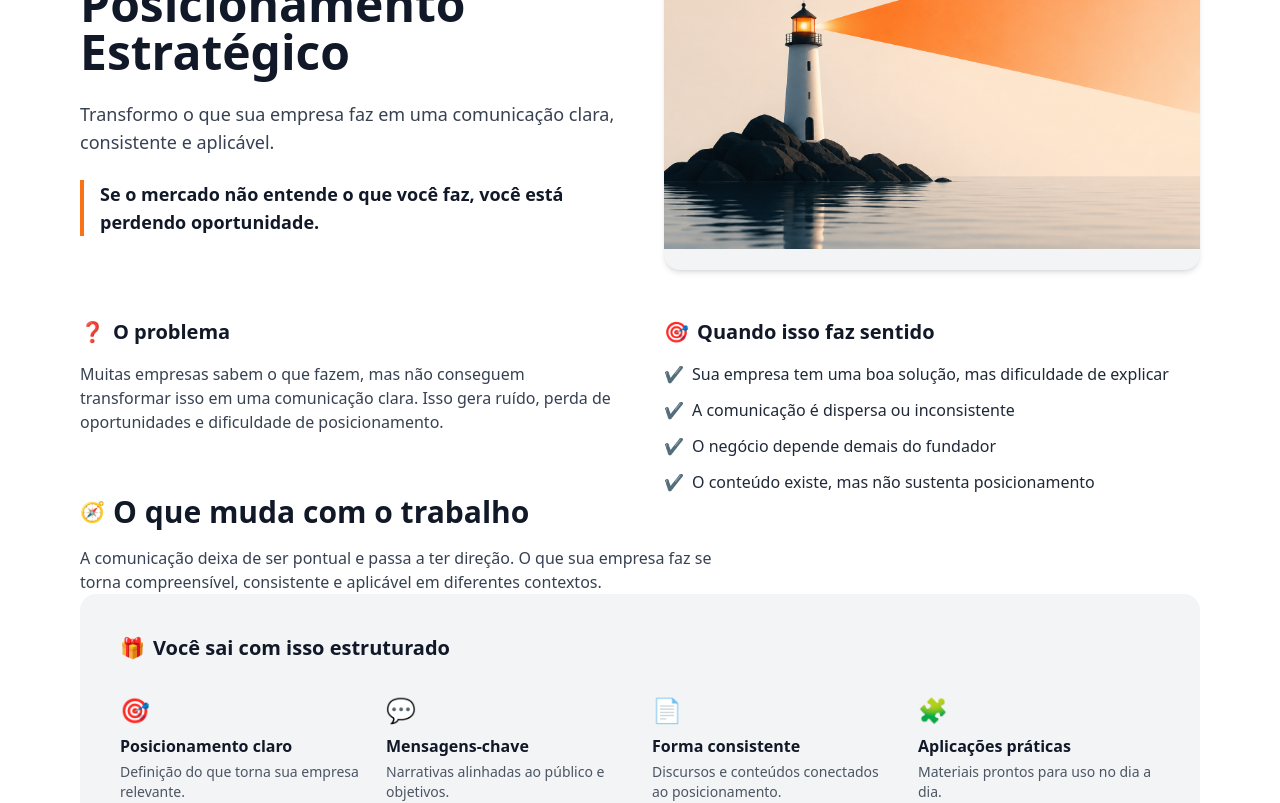
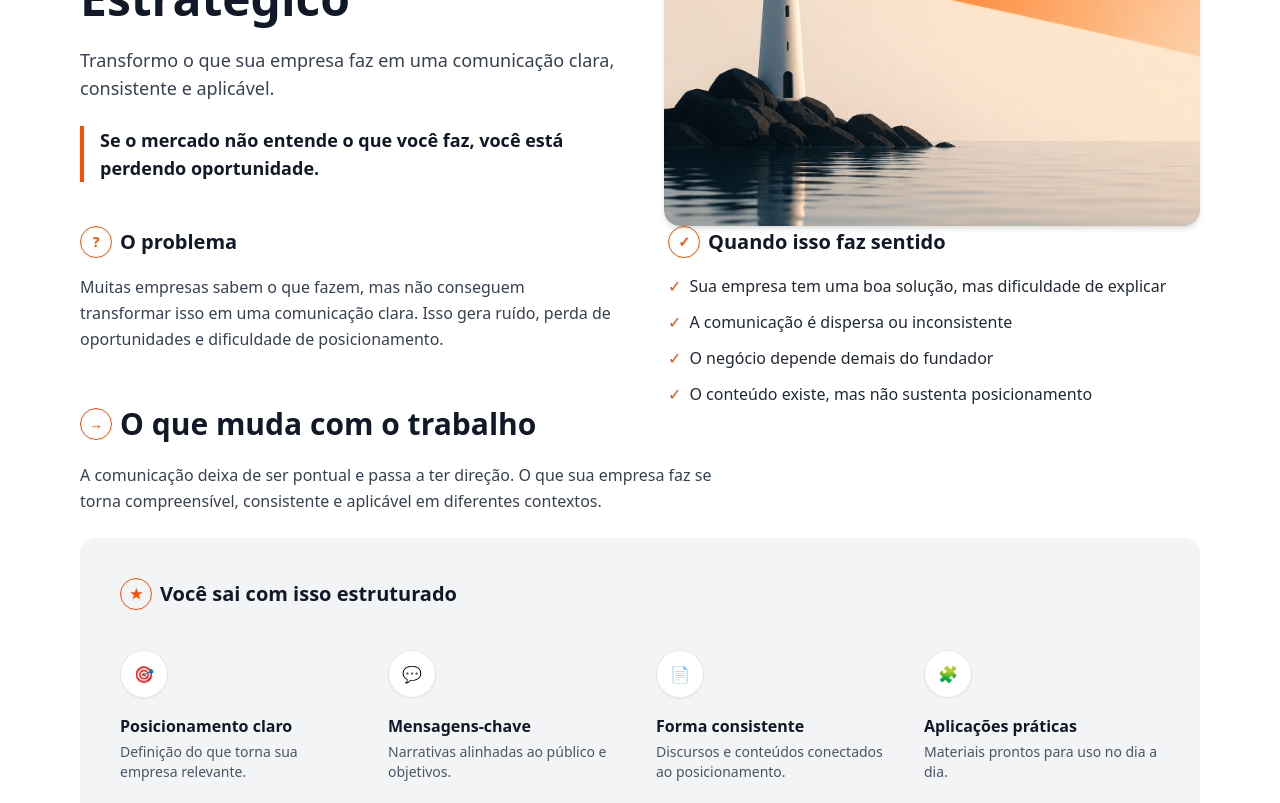
Before and after one commit to andretomazela-dev/integrado, a Next.js app: page /sistema-de-posicionamento-estrategico in a window 1280 px wide. Shown: the part 320-1123 px from the top of the page. Built offline with nearby package versions, Linux system fonts and the light colour scheme.

Commit message:
Update page.jsx

```diff
--- a/app/sistema-de-posicionamento-estrategico/page.jsx
+++ b/app/sistema-de-posicionamento-estrategico/page.jsx
@@ -12,7 +12,7 @@ export default function SistemaPosicionamento() {
       <main className="bg-white">
 
         {/* HERO */}
-        <section className="container pt-14 pb-10 md:pt-16 md:pb-12 grid md:grid-cols-2 gap-12 items-center">
+        <section className="container pt-16 pb-12 grid md:grid-cols-2 gap-12 items-center">
 
           <div>
             <p className="uppercase tracking-wide text-sm text-orange-600 font-semibold">
@@ -27,32 +27,33 @@ export default function SistemaPosicionamento() {
               Transformo o que sua empresa faz em uma comunicação clara, consistente e aplicável.
             </p>
 
-            <p className="mt-6 text-lg font-semibold text-gray-900 border-l-4 border-orange-500 pl-4">
+            <p className="mt-6 text-lg font-semibold text-gray-900 border-l-4 border-[#FF4D00] pl-4">
               Se o mercado não entende o que você faz, você está perdendo oportunidade.
             </p>
           </div>
 
-          <div className="rounded-2xl overflow-hidden shadow-md relative h-[300px] md:h-[400px] bg-gray-100 p-6">
+          {/* IMAGEM SEM BORDA */}
+          <div className="rounded-2xl overflow-hidden shadow-md relative h-[320px] md:h-[420px]">
             <Image
               src="/hero-posicionamento.png"
               alt="Clareza e direção estratégica"
               fill
-              className="object-contain"
+              className="object-cover"
             />
           </div>
 
         </section>
 
         {/* PROBLEMA + QUANDO */}
-        <section className="container grid md:grid-cols-2 gap-12 mt-12">
+        <section className="container grid md:grid-cols-2 gap-14 mt-12">
 
           <div>
             <h2 className="text-xl font-bold mb-4 flex items-center gap-2">
-              <span className="text-orange-500 text-xl">❓</span>
+              <span className="w-8 h-8 flex items-center justify-center rounded-full border border-[#FF4D00] text-[#FF4D00] text-sm">?</span>
               O problema
             </h2>
 
-            <p className="text-gray-700">
+            <p className="text-gray-700 leading-relaxed">
               Muitas empresas sabem o que fazem, mas não conseguem transformar isso em uma comunicação clara.
               Isso gera ruído, perda de oportunidades e dificuldade de posicionamento.
             </p>
@@ -60,49 +61,52 @@ export default function SistemaPosicionamento() {
 
           <div>
             <h2 className="text-xl font-bold mb-4 flex items-center gap-2">
-              <span className="text-orange-500 text-xl">🎯</span>
+              <span className="w-8 h-8 flex items-center justify-center rounded-full border border-[#FF4D00] text-[#FF4D00] text-sm">✓</span>
               Quando isso faz sentido
             </h2>
 
             <ul className="space-y-3 text-gray-800">
-              <li className="flex gap-2"><span className="text-orange-500">✔</span> Sua empresa tem uma boa solução, mas dificuldade de explicar</li>
-              <li className="flex gap-2"><span className="text-orange-500">✔</span> A comunicação é dispersa ou inconsistente</li>
-              <li className="flex gap-2"><span className="text-orange-500">✔</span> O negócio depende demais do fundador</li>
-              <li className="flex gap-2"><span className="text-orange-500">✔</span> O conteúdo existe, mas não sustenta posicionamento</li>
+              <li className="flex gap-2"><span className="text-[#FF4D00]">✓</span> Sua empresa tem uma boa solução, mas dificuldade de explicar</li>
+              <li className="flex gap-2"><span className="text-[#FF4D00]">✓</span> A comunicação é dispersa ou inconsistente</li>
+              <li className="flex gap-2"><span className="text-[#FF4D00]">✓</span> O negócio depende demais do fundador</li>
+              <li className="flex gap-2"><span className="text-[#FF4D00]">✓</span> O conteúdo existe, mas não sustenta posicionamento</li>
             </ul>
           </div>
 
         </section>
 
         {/* TRANSFORMAÇÃO */}
-        <section className="container mt-16">
+        <section className="container mt-20">
 
           <h2 className="text-2xl md:text-3xl font-bold flex items-center gap-2">
-            <span className="text-orange-500 text-xl">🧭</span>
+            <span className="w-8 h-8 flex items-center justify-center rounded-full border border-[#FF4D00] text-[#FF4D00] text-sm">→</span>
             O que muda com o trabalho
           </h2>
 
-          <p className="mt-4 text-gray-700 max-w-2xl">
+          <p className="mt-5 text-gray-700 max-w-2xl leading-relaxed">
             A comunicação deixa de ser pontual e passa a ter direção.
             O que sua empresa faz se torna compreensível, consistente e aplicável em diferentes contextos.
           </p>
 
         </section>
 
-        {/* ENTREGA */}
-        <section className="container mt-10">
+        {/* ENTREGA (CORRIGIDO) */}
+        <section className="container mt-12">
 
-          <div className="bg-gray-100 rounded-2xl p-8 md:p-10">
+          <div className="bg-gray-100 rounded-2xl p-10 mt-6">
 
-            <h3 className="text-xl font-semibold mb-8 flex items-center gap-2">
-              <span className="text-orange-500 text-xl">🎁</span>
+            <h3 className="text-xl font-semibold mb-10 flex items-center gap-2">
+              <span className="w-8 h-8 flex items-center justify-center rounded-full border border-[#FF4D00] text-[#FF4D00] text-sm">★</span>
               Você sai com isso estruturado
             </h3>
 
-            <div className="grid md:grid-cols-4 gap-6">
+            <div className="grid md:grid-cols-4 gap-8">
 
-              <div>
-                <div className="text-2xl mb-2 text-orange-500">🎯</div>
+              {/* ITEM */}
+              <div className="flex flex-col items-start">
+                <div className="w-12 h-12 flex items-center justify-center rounded-full bg-white shadow-sm border border-gray-200 mb-4 text-[#FF4D00]">
+                  🎯
+                </div>
                 <h4 className="font-semibold">Posicionamento claro</h4>
                 <p className="text-sm text-gray-600 mt-1">
                   Definição do que torna sua empresa relevante.
@@ -110,7 +114,9 @@ export default function SistemaPosicionamento() {
               </div>
 
               <div>
-                <div className="text-2xl mb-2 text-orange-500">💬</div>
+                <div className="w-12 h-12 flex items-center justify-center rounded-full bg-white shadow-sm border border-gray-200 mb-4 text-[#FF4D00]">
+                  💬
+                </div>
                 <h4 className="font-semibold">Mensagens-chave</h4>
                 <p className="text-sm text-gray-600 mt-1">
                   Narrativas alinhadas ao público e objetivos.
@@ -118,7 +124,9 @@ export default function SistemaPosicionamento() {
               </div>
 
               <div>
-                <div className="text-2xl mb-2 text-orange-500">📄</div>
+                <div className="w-12 h-12 flex items-center justify-center rounded-full bg-white shadow-sm border border-gray-200 mb-4 text-[#FF4D00]">
+                  📄
+                </div>
                 <h4 className="font-semibold">Forma consistente</h4>
                 <p className="text-sm text-gray-600 mt-1">
                   Discursos e conteúdos conectados ao posicionamento.
@@ -126,7 +134,9 @@ export default function SistemaPosicionamento() {
               </div>
 
               <div>
-                <div className="text-2xl mb-2 text-orange-500">🧩</div>
+                <div className="w-12 h-12 flex items-center justify-center rounded-full bg-white shadow-sm border border-gray-200 mb-4 text-[#FF4D00]">
+                  🧩
+                </div>
                 <h4 className="font-semibold">Aplicações práticas</h4>
                 <p className="text-sm text-gray-600 mt-1">
                   Materiais prontos para uso no dia a dia.
@@ -140,7 +150,7 @@ export default function SistemaPosicionamento() {
         </section>
 
         {/* CTA */}
-        <section className="container pt-14 pb-20">
+        <section className="container pt-16 pb-20">
 
           <div className="bg-orange-50 rounded-2xl p-8 flex flex-col md:flex-row items-center justify-between gap-6">
 
```
